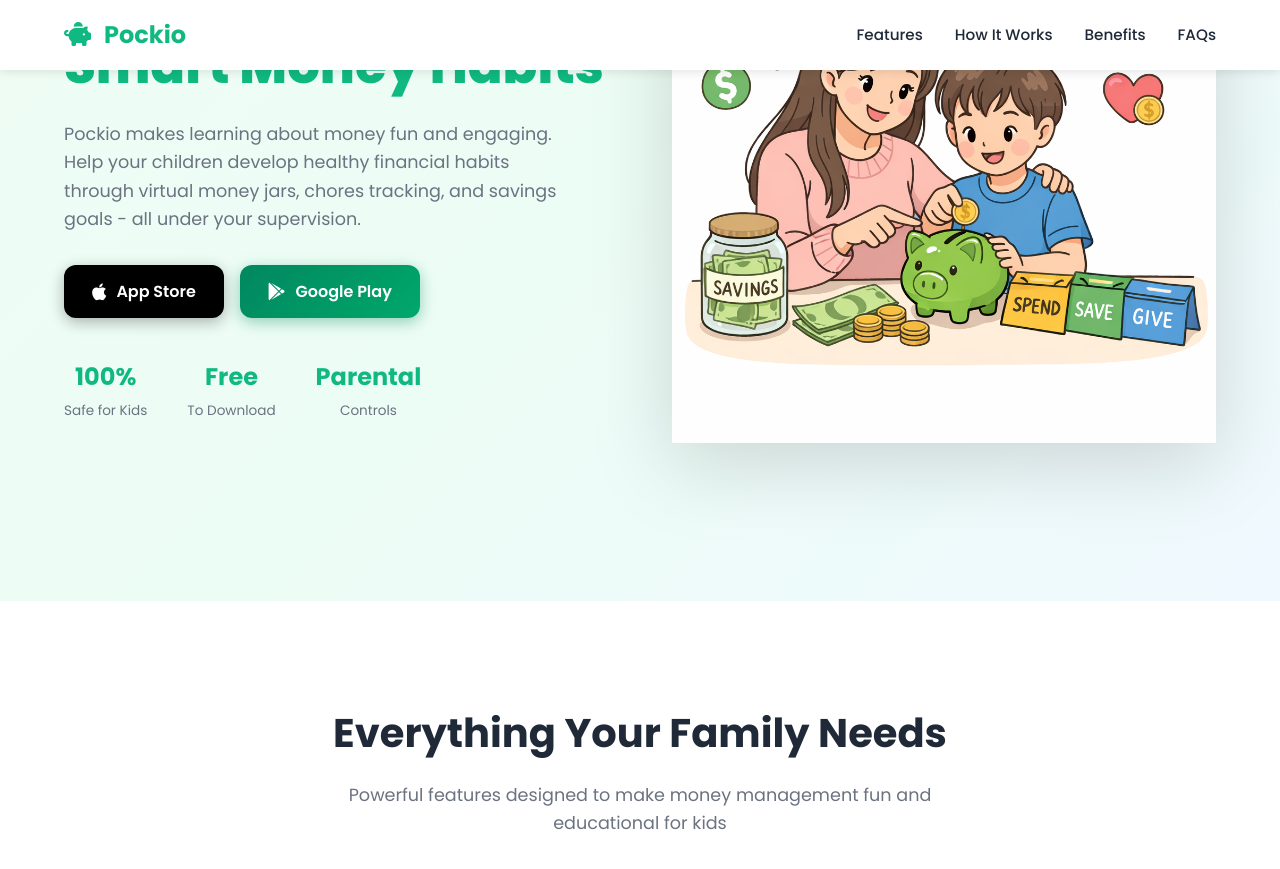
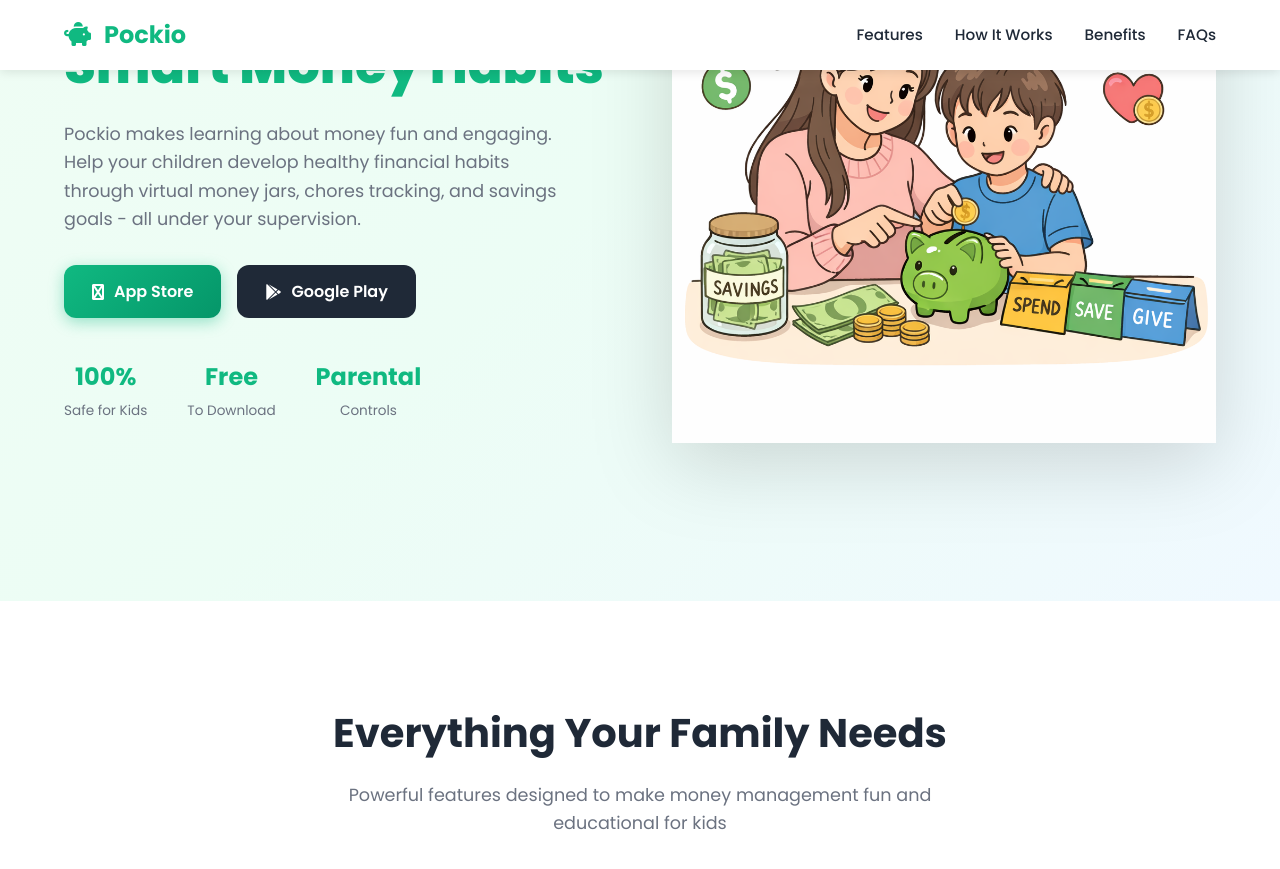
Before and after one commit to thomas0sae/pockio.github.io, a Jekyll site: the page index.html, which Jekyll copies as it is, in a window 1280 px wide and 900 px high, scrolled down 299 px. Shown: the top 869 px of the window. Built offline with Jekyll 4.4.1, drawn with Linux system fonts in a browser that asks for light colours.

Commit message:
Reverting previous commit..

```diff
--- a/index.html
+++ b/index.html
@@ -52,10 +52,10 @@
         <p>Pockio makes learning about money fun and engaging. Help your children develop healthy financial habits
           through virtual money jars, chores tracking, and savings goals - all under your supervision.</p>
         <div class="hero-buttons">
-          <a href="https://apps.apple.com/us/app/pockio-family-money-chores/id6758463658" class="btn btn-appstore">
-            <i class="fab fa-apple"></i> App Store
+          <a href="https://apps.apple.com/us/app/pockio-family-money-chores/id6758463658" class="btn btn-primary">
+            <i class="fas fa-apple"></i> App Store
           </a>
-          <a href="https://play.google.com/store/apps/details?id=com.pockio.money.jar" class="btn btn-playstore">
+          <a href="https://play.google.com/store/apps/details?id=com.pockio.money.jar" class="btn btn-secondary">
             <i class="fab fa-google-play"></i> Google Play
           </a>
         </div>
@@ -248,10 +248,10 @@
       <p>Pockio is coming soon to iOS and Android. Stay tuned to give your kids the gift of financial literacy!</p>
       <div class="cta-buttons">
         <div class="hero-buttons">
-          <a href="https://apps.apple.com/us/app/pockio-family-money-chores/id6758463658" class="btn btn-appstore">
-            <i class="fab fa-apple"></i> App Store
+          <a href="https://apps.apple.com/us/app/pockio-family-money-chores/id6758463658" class="btn btn-primary">
+            <i class="fas fa-apple"></i> App Store
           </a>
-          <a href="https://play.google.com/store/apps/details?id=com.pockio.money.jar" class="btn btn-playstore">
+          <a href="https://play.google.com/store/apps/details?id=com.pockio.money.jar" class="btn btn-secondary">
             <i class="fab fa-google-play"></i> Google Play
           </a>
         </div>
--- a/styles.css
+++ b/styles.css
@@ -207,37 +207,6 @@
 .btn-large {
   padding: 16px 32px;
   font-size: 1.1rem;
-}
-
-.btn-appstore {
-  background: #000000;
-  color: var(--white);
-  box-shadow: 0 4px 15px rgba(0, 0, 0, 0.3);
-}
-
-.btn-appstore:hover {
-  background: #1a1a1a;
-  transform: translateY(-2px);
-  box-shadow: 0 6px 20px rgba(0, 0, 0, 0.4);
-}
-
-.btn-appstore i {
-  font-size: 1.2em;
-}
-
-.btn-playstore {
-  background: linear-gradient(135deg, #01875f 0%, #00a86b 100%);
-  color: var(--white);
-  box-shadow: 0 4px 15px rgba(1, 135, 95, 0.4);
-}
-
-.btn-playstore:hover {
-  transform: translateY(-2px);
-  box-shadow: 0 6px 20px rgba(1, 135, 95, 0.5);
-}
-
-.btn-playstore i {
-  font-size: 1.1em;
 }
 
 .hero-stats {
@@ -605,26 +574,6 @@
   background: rgba(255, 255, 255, 0.1);
 }
 
-.cta-buttons .btn-appstore {
-  background: var(--white);
-  color: #000000;
-  box-shadow: 0 4px 20px rgba(0, 0, 0, 0.2);
-}
-
-.cta-buttons .btn-appstore:hover {
-  background: #f0f0f0;
-}
-
-.cta-buttons .btn-playstore {
-  background: var(--white);
-  color: #01875f;
-  box-shadow: 0 4px 20px rgba(0, 0, 0, 0.2);
-}
-
-.cta-buttons .btn-playstore:hover {
-  background: #f0f0f0;
-}
-
 /* Footer */
 footer {
   background: #111827;
```
Also changed, not shown: get-pockio/index.html (+7 -18 lines).
